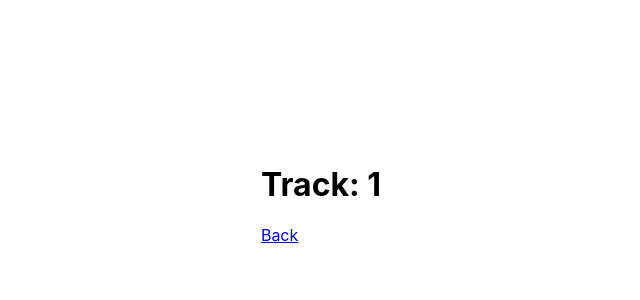
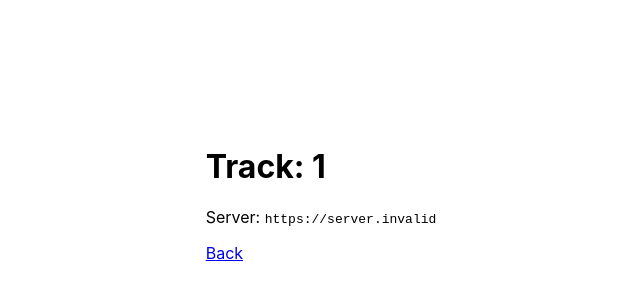
Before and after one commit to faiwer/tengri-xc, a React (Vite) app in the folder client/: page /track/1 in a window 1280 px wide. Shown: the part 206-506 px from the top of the page, without its empty margins (319-959 px from the left). Built offline with nearby package versions, Linux system fonts and the light colour scheme; no server answers.

Commit message:
env client vite var

```diff
--- a/client/src/pages/TrackPage.tsx
+++ b/client/src/pages/TrackPage.tsx
@@ -6,6 +6,9 @@ export function TrackPage() {
   return (
     <div>
       <h1>Track: {id}</h1>
+      <p>
+        Server: <code>{import.meta.env.VITE_SERVER_URL}</code>
+      </p>
       <Link to="/">Back</Link>
     </div>
   );
```
Also changed, not shown: client/src/vite-env.d.ts (+9 -0 lines), 2 other files (tests, documents, lock files or other folders).
